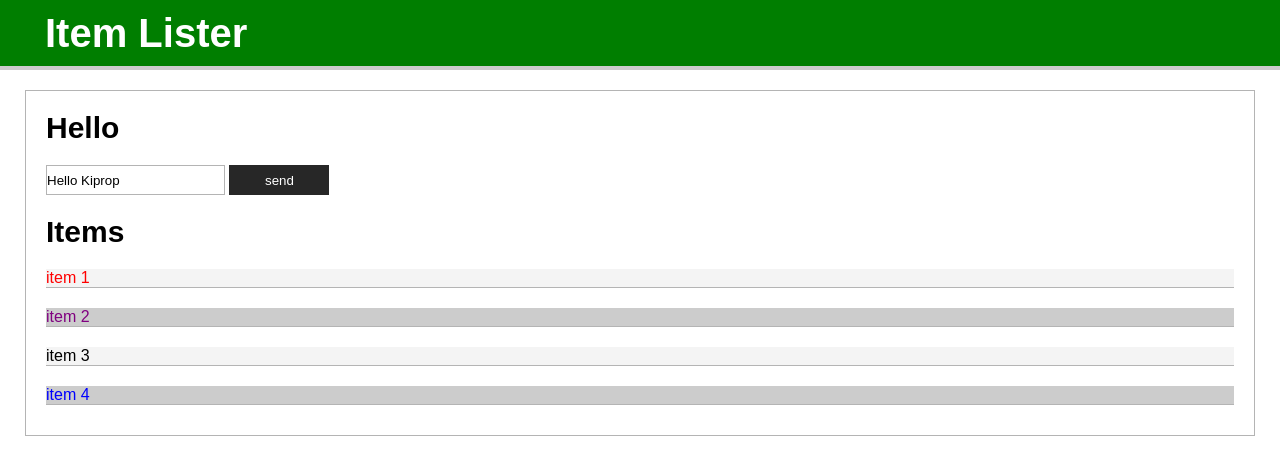
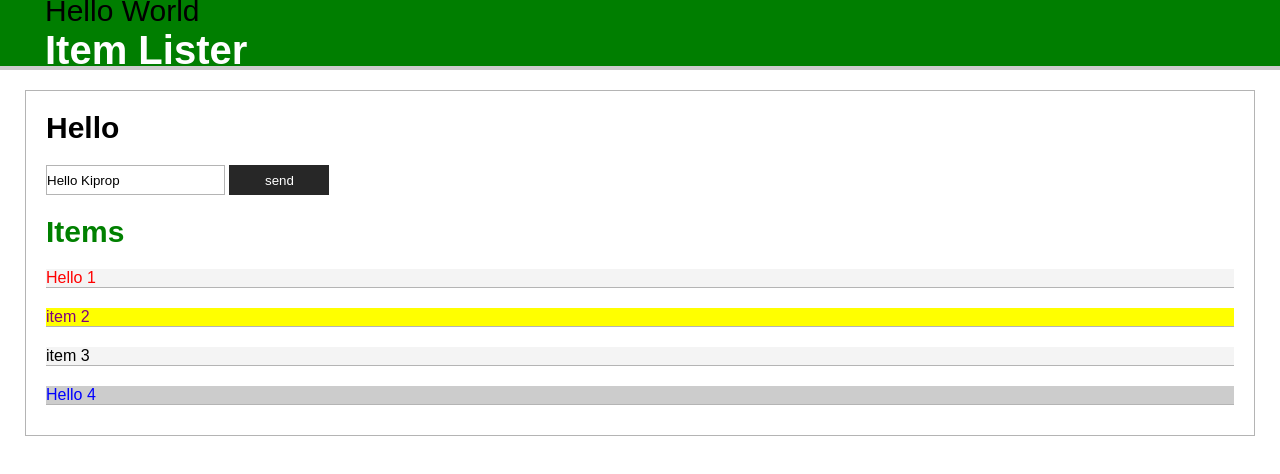
Before and after one commit to jameskiprop/DOM-crash-course, a plain HTML site: page index.html in a window 1280 px wide. Drawn offline with Linux system fonts and the light colour scheme.

Commit message:
part two of the DOM

```diff
--- /dev/null
+++ b/2.js
@@ -0,0 +1,70 @@
+//TRAVERSING THE DOM
+
+var itemList = document.querySelector("#items");
+// //parentnode
+// console.log(itemList.parentNode);
+// itemList.parentNode.style.backgroundColor = "#f4f4f4";
+// console.log(itemList.parentNode.parentNode.parentNode);
+
+//parentElement;
+// console.log(itemList.parentElement);
+// itemList.parentElement.style.backgroundColor = "#f4f4f4";
+// console.log(itemList.parentElement.parentElement.parentElement);
+
+//ChildNodes
+console.log(itemList.childNodes);
+console.log(itemList.children[1]);
+itemList.children[1].style.backgroundColor = "yellow";
+
+//FirstChild
+console.log(itemList.firstChild);
+//firstElementChild
+console.log(itemList.firstElementChild);
+itemList.firstElementChild.textContent = "Hello 1";
+
+//lastChild
+// console.log(itemList.lastChild);
+//lastElementChild
+console.log(itemList.lastElementChild);
+itemList.lastElementChild.textContent = "Hello 4";
+
+//nextSibling
+console.log(itemList.nextSibling);
+//nextElementSibling
+console.log(itemList.nextElementSibling);
+
+//previousSibling
+console.log(itemList.previousSibling);
+
+//previousElementSibling
+console.log(itemList.previousElementSibling);
+itemList.previousElementSibling.style.color = "green";
+
+//create a div
+var newDiv = document.createElement("Div");
+
+// Add Class
+newDiv.className = "hello";
+
+//Add id
+newDiv.id = "hello1";
+
+//Add Attr
+newDiv.setAttribute("title", "Hello Div");
+
+console.log(newDiv);
+
+//Create text mode
+var newDivText = document.createTextNode("Hello World");
+
+//Add text to div
+newDiv.appendChild(newDivText);
+
+var container = document.querySelector("header .container");
+var h1 = document.querySelector("header h1");
+
+console.log(newDiv);
+
+newDiv.style.fontSize = "30px";
+
+container.insertBefore(newDiv, h1);
--- a/index.html
+++ b/index.html
@@ -36,5 +36,6 @@
     </div>
     <!-- container -->
     <script src="script.js"></script>
+    <script src="2.js"></script>
   </body>
 </html>
--- a/script.js
+++ b/script.js
@@ -13,11 +13,11 @@
 // console.log(document.forms);
 // console.log(document.links);
 
-// GET ELEMENT BY ID//
+//GET ELEMENT BY ID//
 // console.log(document.getElementById("header-title"));
 // var headerTitle = document.getElementById("header-title");
 // console.log(headerTitle);
-// headerTitle.textContent = "Hello";
+// headerTitle.textContent = "Add Items";
 // headerTitle.innerText = "Goodbye";
 // console.log(headerTitle.innerText);
 // headerTitle.style.border - bottom;
```
